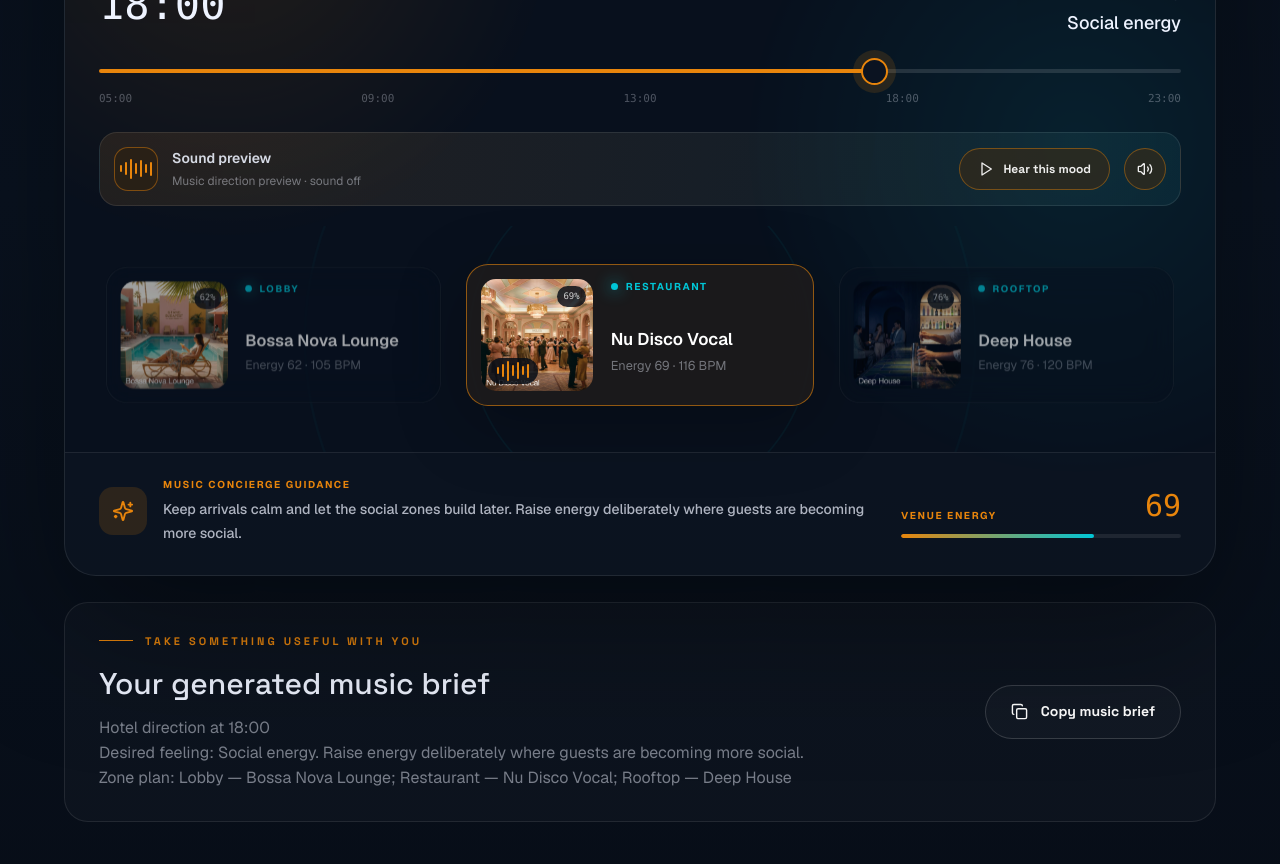
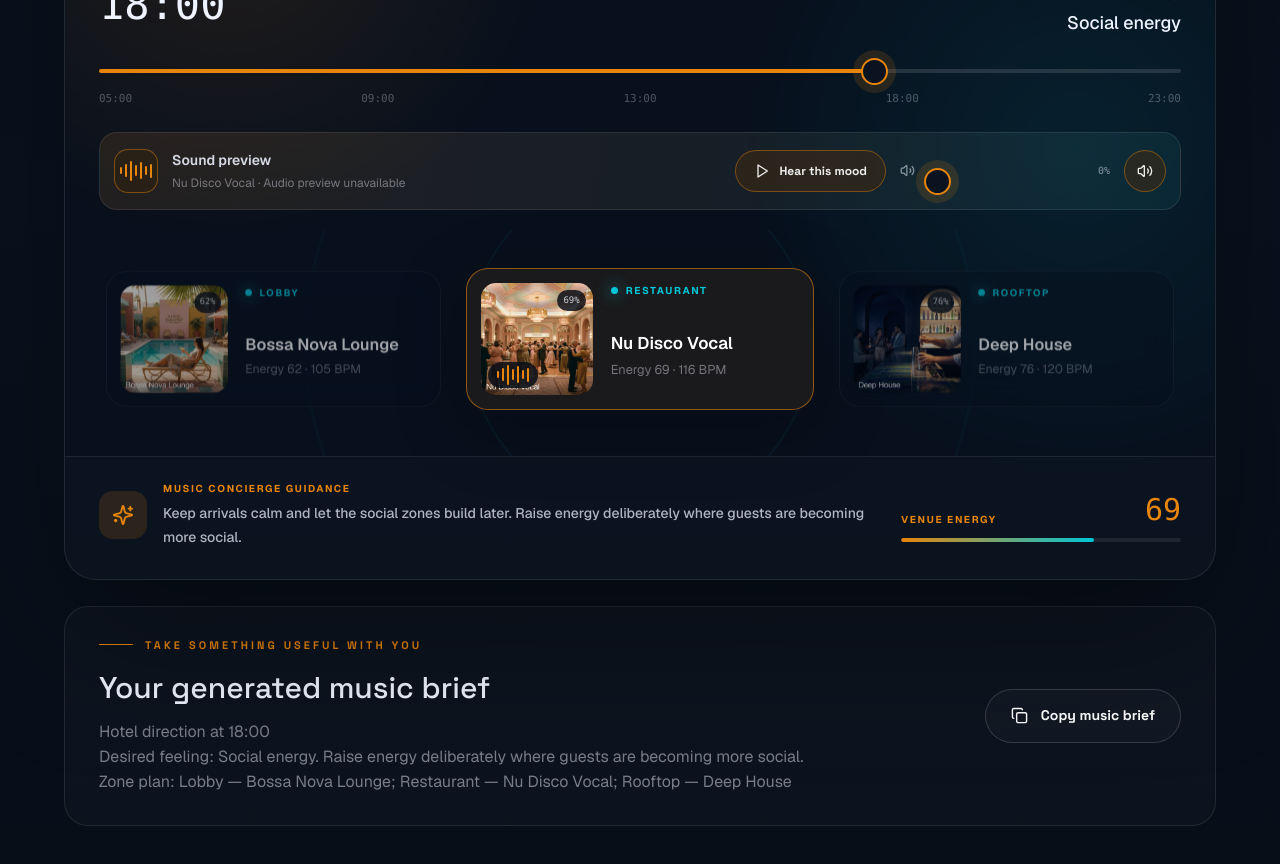
Before and after one commit to brightears/bma-website, a Next.js app: page /en in a window 1280 px wide. Shown: the part 1540-2404 px from the top of the page. Built offline with nearby package versions, Linux system fonts and the light colour scheme; no server answers.

Commit message:
feat: align public product branding and audio previews

```diff
--- a/components/home/ImmersiveBeatBreeze.module.css
+++ b/components/home/ImmersiveBeatBreeze.module.css
@@ -540,7 +540,7 @@
 
 .audioPreview {
   display: grid;
-  grid-template-columns: auto minmax(0, 1fr) auto auto;
+  grid-template-columns: auto minmax(0, 1fr) auto minmax(150px, 210px) auto;
   align-items: center;
   gap: 14px;
   margin-top: 24px;
@@ -597,6 +597,52 @@
   color: rgba(255, 255, 255, 0.92);
   cursor: pointer;
   transition: transform 220ms ease, border-color 220ms ease, background 220ms ease;
+}
+
+.audioVolume {
+  min-width: 150px;
+  display: grid;
+  grid-template-columns: auto minmax(72px, 1fr) 36px;
+  align-items: center;
+  gap: 9px;
+  color: rgba(238, 243, 255, 0.55);
+}
+
+.audioVolume svg {
+  width: 15px;
+  height: 15px;
+}
+
+.audioVolume input {
+  width: 100%;
+  height: 4px;
+  appearance: none;
+  border-radius: 999px;
+  background: linear-gradient(90deg, var(--phase-a) var(--audio-volume), rgba(255, 255, 255, 0.12) var(--audio-volume));
+  cursor: pointer;
+}
+
+.audioVolume input::-webkit-slider-thumb {
+  width: 14px;
+  height: 14px;
+  appearance: none;
+  border: 2px solid var(--phase-a);
+  border-radius: 50%;
+  background: #0b1321;
+}
+
+.audioVolume input::-moz-range-thumb {
+  width: 12px;
+  height: 12px;
+  border: 2px solid var(--phase-a);
+  border-radius: 50%;
+  background: #0b1321;
+}
+
+.audioVolume output {
+  font-family: ui-monospace, SFMono-Regular, Menlo, monospace;
+  font-size: 10px;
+  text-align: right;
 }
 
 .audioPlay {
@@ -858,7 +904,7 @@
   .playlistCard { opacity: 0.8; transform: none; }
   .machineFooter, .takeaway, .storyHeading { grid-template-columns: 1fr; }
   .storyTrack { grid-template-columns: 1fr 1fr; gap: 50px 0; }
-  .audioPreview { grid-template-columns: auto minmax(0, 1fr) auto auto; }
+  .audioPreview { grid-template-columns: auto minmax(0, 1fr) auto minmax(130px, 180px) auto; }
 }
 
 @media (max-width: 620px) {
@@ -880,6 +926,7 @@
   .audioPreview { grid-template-columns: auto minmax(0, 1fr) auto; }
   .audioPlay { grid-column: 1 / -1; grid-row: 2; }
   .audioMute { grid-column: 3; grid-row: 1; }
+  .audioVolume { grid-column: 1 / -1; grid-row: 3; min-width: 0; }
   .audioCopy span { white-space: normal; }
   .takeaway { grid-template-columns: 1fr; padding: 24px; }
   .storyTrack { grid-template-columns: 1fr; }
--- a/components/home/ImmersiveBeatBreeze.tsx
+++ b/components/home/ImmersiveBeatBreeze.tsx
@@ -140,6 +140,29 @@ const phaseAudio = [
   '/audio/beat-breeze-demo/late-night.mp3',
 ] as const;
 
+type DemoAudioSource = (typeof phaseAudio)[number];
+
+// The public demo has four licensed samples, each representing a family of
+// playlist directions. This mapping keeps every selectable card honest: the
+// highlighted playlist always controls the closest available sample rather
+// than silently continuing an unrelated time-of-day preview.
+const previewAudioByPlaylist: Record<string, DemoAudioSource> = {
+  'Nu Jazz Chillhop': phaseAudio[0],
+  'Balinese Spa': phaseAudio[0],
+  Chillhop: phaseAudio[0],
+  'Bossa Nova Lounge': phaseAudio[1],
+  'Jazz Piano': phaseAudio[1],
+  'Italian Lounge': phaseAudio[1],
+  'French Cafe': phaseAudio[1],
+  'Acoustic Pop': phaseAudio[1],
+  'Nu Disco Vocal': phaseAudio[2],
+  'Electro Swing': phaseAudio[2],
+  'Pop Mid Tempo': phaseAudio[2],
+  'Soulful House': phaseAudio[2],
+  'Deep House': phaseAudio[3],
+  'Tropical House': phaseAudio[3],
+};
+
 function getPhaseIndex(hour: number) {
   if (hour < 9) return 0;
   if (hour < 16) return 1;
@@ -170,11 +193,15 @@ export function ImmersiveBeatBreeze() {
   const [copied, setCopied] = useState(false);
   const [audioState, setAudioState] = useState<'idle' | 'playing' | 'paused' | 'error'>('idle');
   const [isMuted, setIsMuted] = useState(false);
+  const [volume, setVolume] = useState(0.65);
   const audioRef = useRef<HTMLAudioElement>(null);
+  const resumeAfterSourceChangeRef = useRef(false);
 
   const venue = venues[venueKey];
   const phaseIndex = getPhaseIndex(hour);
   const playlists = venue.playlists[phaseIndex];
+  const selectedPlaylist = playlists[focus] ?? playlists[0];
+  const selectedAudioSource = previewAudioByPlaylist[selectedPlaylist.title] ?? phaseAudio[phaseIndex];
   const [accent, accentTwo] = phaseAccents[phaseIndex];
   const energy = Math.min(94, phaseEnergy[phaseIndex] + (venueKey === 'fitness' ? 14 : venueKey === 'retail' ? 5 : 0));
   const zoneSummary = playlists.map((item) => `${t(`zones.${item.zone}`)} — ${item.title}`).join('; ');
@@ -191,16 +218,45 @@ export function ImmersiveBeatBreeze() {
 
   useEffect(() => {
     setIsMuted(window.sessionStorage.getItem('bmasia-audio-muted') === 'true');
+    const storedVolume = Number(window.sessionStorage.getItem('bmasia-audio-volume'));
+    if (Number.isFinite(storedVolume) && storedVolume >= 0 && storedVolume <= 1) {
+      setVolume(storedVolume);
+    }
   }, []);
 
   useEffect(() => {
     const audio = audioRef.current;
     if (!audio) return;
 
+    resumeAfterSourceChangeRef.current = false;
     audio.pause();
     audio.currentTime = 0;
     setAudioState('idle');
   }, [phaseIndex, venueKey]);
+
+  useEffect(() => {
+    const audio = audioRef.current;
+    if (!audio) return;
+
+    const shouldResume = resumeAfterSourceChangeRef.current;
+    resumeAfterSourceChangeRef.current = false;
+    audio.pause();
+    audio.currentTime = 0;
+    audio.load();
+    setAudioState('idle');
+
+    if (shouldResume) {
+      void audio.play().catch((error: unknown) => {
+        if (error instanceof DOMException && error.name === 'AbortError') return;
+        setAudioState('error');
+      });
+    }
+  }, [selectedAudioSource]);
+
+  useEffect(() => {
+    const audio = audioRef.current;
+    if (audio) audio.volume = volume;
+  }, [volume]);
 
   const toggleAudio = async () => {
     const audio = audioRef.current;
@@ -225,6 +281,21 @@ export function ImmersiveBeatBreeze() {
     const nextMuted = !isMuted;
     setIsMuted(nextMuted);
     window.sessionStorage.setItem('bmasia-audio-muted', String(nextMuted));
+  };
+
+  const changeVolume = (nextVolume: number) => {
+    setVolume(nextVolume);
+    window.sessionStorage.setItem('bmasia-audio-volume', String(nextVolume));
+    if (nextVolume > 0 && isMuted) {
+      setIsMuted(false);
+      window.sessionStorage.setItem('bmasia-audio-muted', 'false');
+    }
+  };
+
+  const selectPlaylist = (index: number) => {
+    const audio = audioRef.current;
+    resumeAfterSourceChangeRef.current = Boolean(audio && !audio.paused);
+    setFocus(index);
   };
 
   const audioStatus = audioState === 'playing'
@@ -352,7 +423,7 @@ export function ImmersiveBeatBreeze() {
             <div className={styles.audioPreview}>
               <audio
                 ref={audioRef}
-                src={phaseAudio[phaseIndex]}
+                src={selectedAudioSource}
                 preload="none"
                 muted={isMuted}
                 playsInline
@@ -366,12 +437,26 @@ export function ImmersiveBeatBreeze() {
               </span>
               <div className={styles.audioCopy}>
                 <strong>{t('audio.title')}</strong>
-                <span aria-live="polite">{audioStatus}</span>
+                <span aria-live="polite">{selectedPlaylist.title} · {audioStatus}</span>
               </div>
               <button type="button" className={styles.audioPlay} onClick={toggleAudio}>
                 {audioState === 'playing' ? <Pause aria-hidden="true" /> : <Play aria-hidden="true" />}
                 {audioState === 'playing' ? t('audio.pause') : t('audio.hear')}
               </button>
+              <label className={styles.audioVolume}>
+                <span className="sr-only">{t('audio.volume')}</span>
+                <Volume2 aria-hidden="true" />
+                <input
+                  type="range"
+                  min="0"
+                  max="1"
+                  step="0.05"
+                  value={volume}
+                  onChange={(event) => changeVolume(Number(event.target.value))}
+                  style={{ '--audio-volume': `${volume * 100}%` } as CSSProperties}
+                />
+                <output>{Math.round(volume * 100)}%</output>
+              </label>
               <button
                 type="button"
                 className={styles.audioMute}
@@ -393,7 +478,7 @@ export function ImmersiveBeatBreeze() {
                   type="button"
                   key={`${venueKey}-${phaseIndex}-${playlist.zone}`}
                   className={`${styles.playlistCard} ${focus === index ? styles.focused : ''}`}
-                  onClick={() => setFocus(index)}
+                  onClick={() => selectPlaylist(index)}
                   aria-pressed={focus === index}
                 >
                   <span className={styles.coverWrap}>
```
Also changed, not shown: app/[locale]/beat-breeze/page.tsx (+6 -6 lines), app/[locale]/soundtrack-your-brand/page.tsx (+14 -14 lines), messages/en.json, messages/id.json, messages/ja.json, messages/ko.json, messages/ms.json, messages/th.json, messages/vi.json, messages/zh.json.
